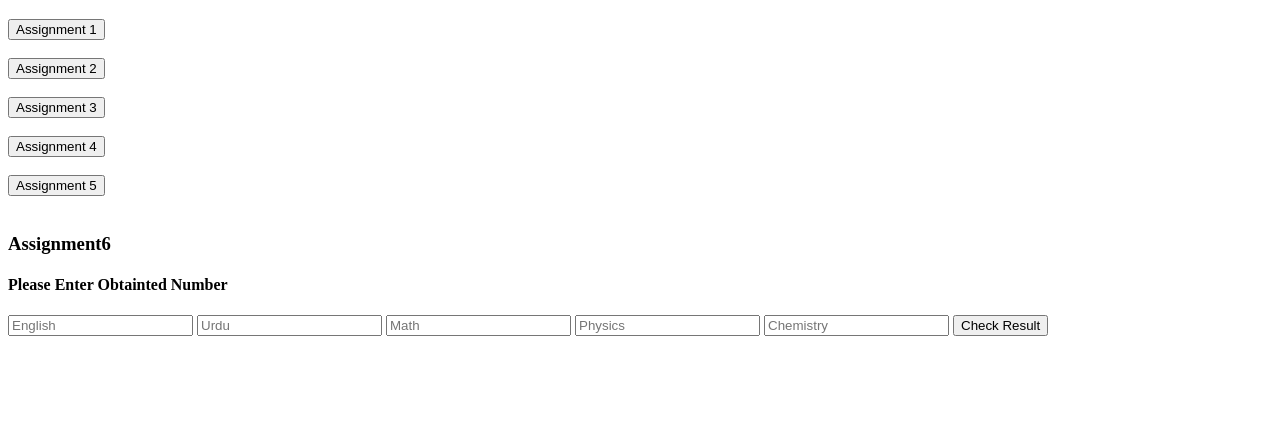
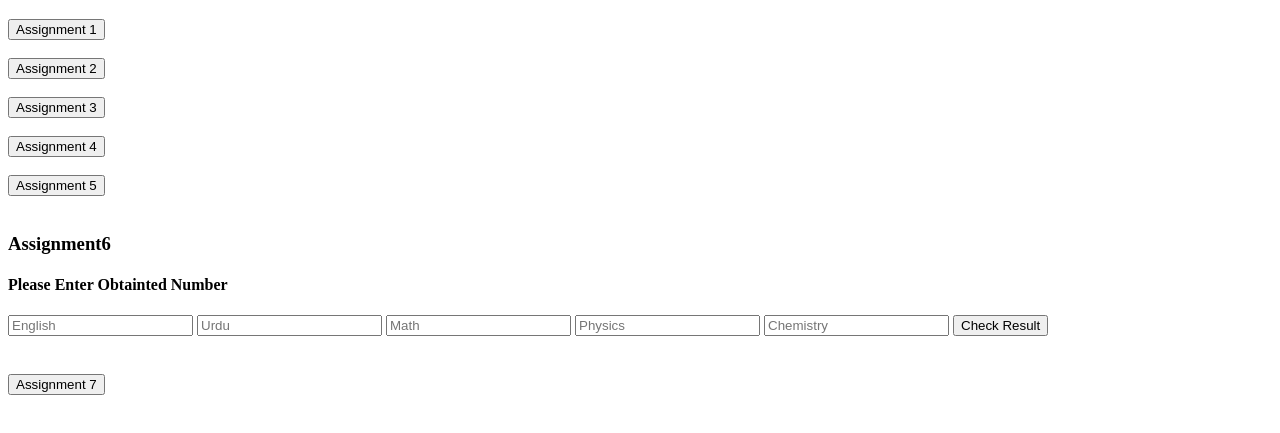
Before and after one commit to rahilsaleem12/JavaScript_Ass_7, a plain HTML site: page index.html in a window 1280 px wide. Shown: the part 61-494 px from the top of the page. Drawn offline with Linux system fonts and the light colour scheme.

Commit message:
some code

```diff
--- a/app.js
+++ b/app.js
@@ -123,5 +123,15 @@ function ass6(){
 
 
 
-
 }
+var elementVal = document.getElementById("element");
+function ass7() {
+  var br = "";
+  for (var i = 5; i > 0 ; i--) {
+    for (var j = 0; j < i ;j++) {
+      br += "*";
+    }
+    br += "<br/>";
+  }
+  elementVal.innerHTML = br;
+}
--- a/index.html
+++ b/index.html
@@ -34,7 +34,10 @@
         <p id="grade"></p>
     </div>
 
+    <br>
+    <div id="element"></div>
 
+    <button onclick="ass7()">Assignment 7</button><br>
 
 
 
```
